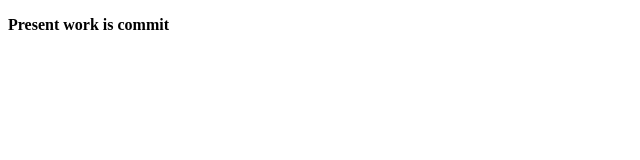
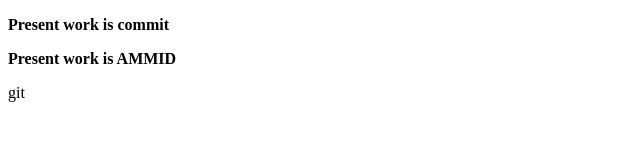
Before and after one commit to Puchala1036/repo2, a plain HTML site: page index.html in a window 1280 px wide. Shown: the whole page, without its empty margins (0-640 px from the left). Drawn offline with Linux system fonts and the light colour scheme.

Commit message:
amid added

```diff
--- a/index.html
+++ b/index.html
@@ -7,5 +7,6 @@
 </head>
 <body>
     <p><b>Present work is commit</b></p>
-</body>
+    <p><b>Present work is AMMID</b></p>
+git </body>
 </html>
```
